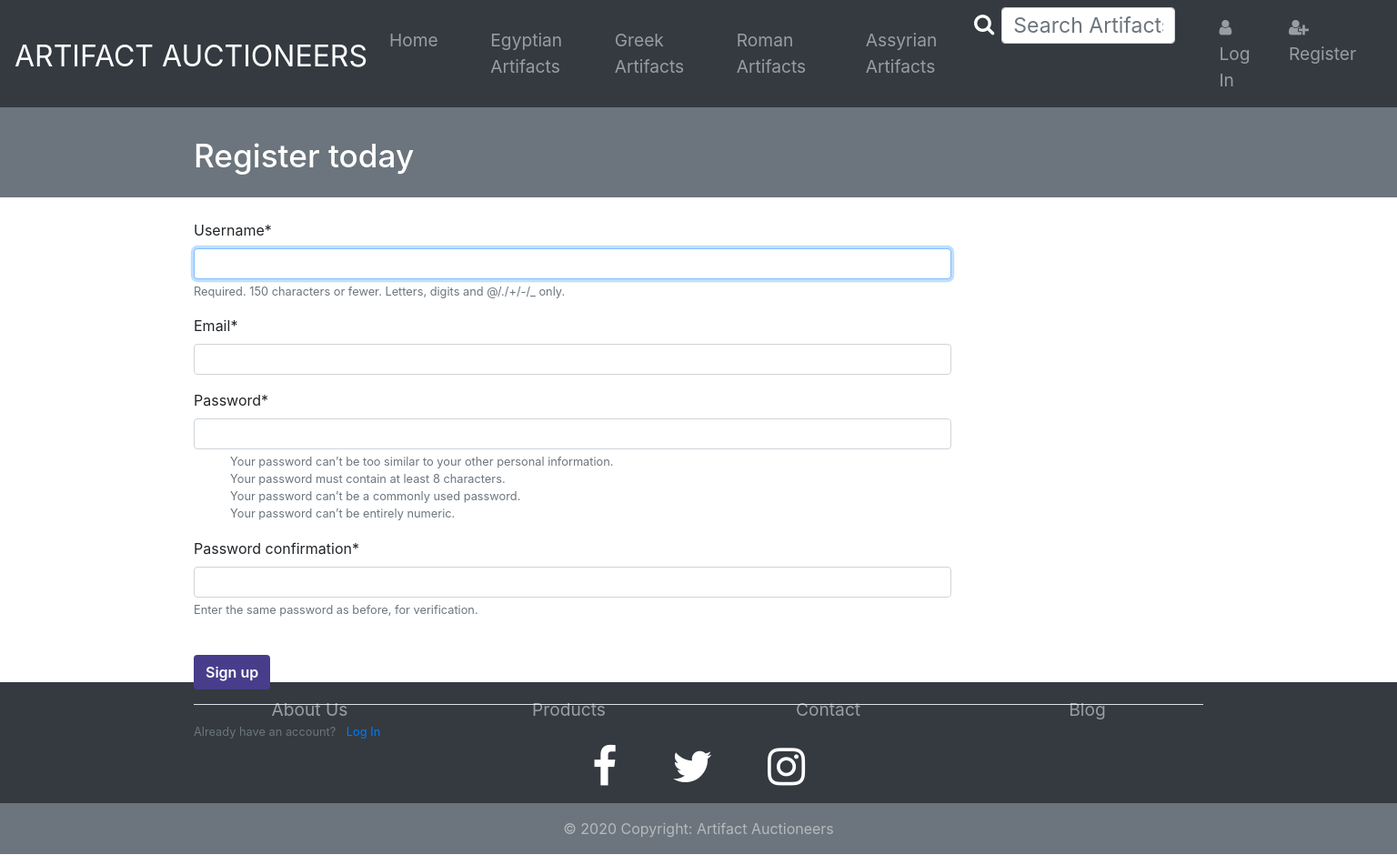
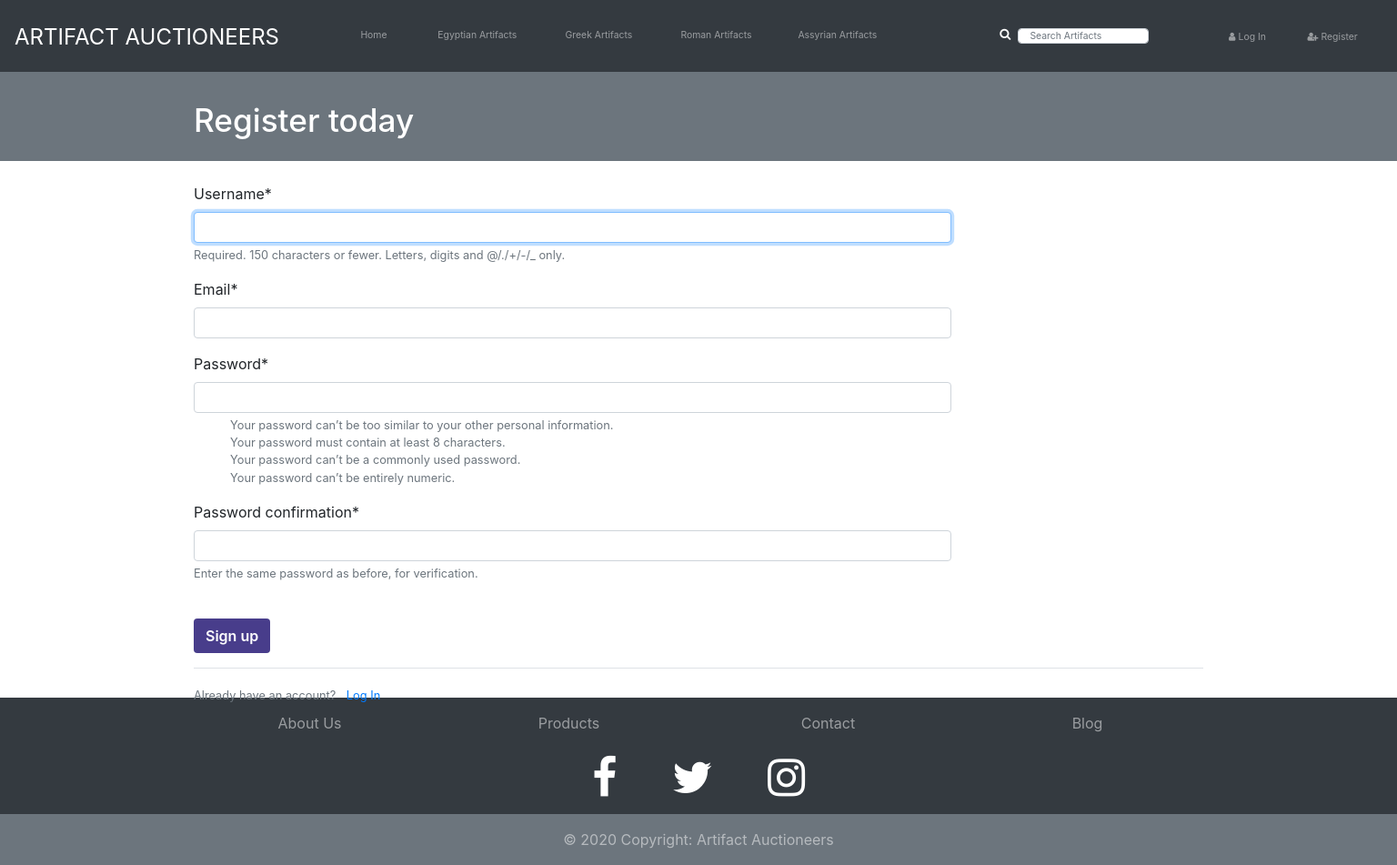
Before and after one commit to njdavies/milestone-project-four, a Django app: page /accounts/signup/ in a window 1536 px wide. Shown: the whole page at 91% size. Run offline with Django 3.2, Linux system fonts and the light colour scheme; some libraries are stand-ins or nearby versions.

Commit message:
Updated padding and margins for nav bar

```diff
--- a/pages/templates/base.html
+++ b/pages/templates/base.html
@@ -6,9 +6,9 @@
 <head>
     <meta charset="utf-8" />
     <!-- Set the viewport to allow responsiveness -->
-    <meta name="viewport" content="width=device-width, initial-scale=1, shrink-to-fit=no" />
+    <meta name="viewport" content="width=device-width, initial-scale=1/">
     <!-- Bootstrap CSS -->
-    <link rel="stylesheet" href="https://stackpath.bootstrapcdn.com/bootstrap/4.4.1/css/bootstrap.min.css" integrity="sha384-Vkoo8x4CGsO3+Hhxv8T/Q5PaXtkKtu6ug5TOeNV6gBiFeWPGFN9MuhOf23Q9Ifjh" crossorigin="anonymous" />
+    <link rel=" stylesheet" href="https://stackpath.bootstrapcdn.com/bootstrap/4.4.1/css/bootstrap.min.css" integrity="sha384-Vkoo8x4CGsO3+Hhxv8T/Q5PaXtkKtu6ug5TOeNV6gBiFeWPGFN9MuhOf23Q9Ifjh" crossorigin="anonymous" />
     <!-- Fonts and Icons -->
     <link rel="stylesheet" href="https://cdnjs.cloudflare.com/ajax/libs/font-awesome/4.7.0/css/font-awesome.min.css" />
     <link rel="stylesheet" href="https://cdnjs.cloudflare.com/ajax/libs/hover.css/2.3.1/css/hover.css" />
--- a/static/css/style.css
+++ b/static/css/style.css
@@ -39,9 +39,14 @@ html {
 #searchbox-text {
     height: 2em;
     margin-top: 0.5em;
+    width: 50%;
 }
 
 .fa-user {
+    padding-right: 0.3em;
+}
+
+.fa-user-plus {
     padding-right: 0.3em;
 }
 
@@ -540,7 +545,7 @@ a.account-links:hover {
 
 .lot-text p {
     font-size: 0.7em;
-    padding-left: 0.75sem;
+    padding-left: 0.75em;
     margin-bottom: 0;
     padding-bottom: 0;
 }
@@ -610,7 +615,7 @@ a.account-links:hover {
 
 .alert-danger {
     margin-top: 1em;
-    font-size: 0.75;
+    font-size: 0.75em;
     text-align: center;
 }
 
@@ -920,50 +925,52 @@ label {
 
     .navbar-brand {
         font-size: 1em;
-        margin-right: 0;
+        margin-top: 0.40em;
+        margin-right: 0em;
         padding-bottom: 0.9em;
     }
 
-    #nav-link-home {
-        margin-right: 2em;
+    #nav-item-home {
+        margin-right: 1em;
         margin-left: 2em;
     }
 
     .nav-item {
-        font-size: 0.6em;
+        font-size: 0.4em;
         padding-right: 0.2em;
     }
 
-    .nav-link {
-        padding-right: 0.5em !important;
+    #nav-item-search {
+        margin-top: 0.75em;
+        font-size: 1em;
     }
 
     .fa-search {
         font-size: 0.75em;
+        margin-bottom: 1.258em;
     }
 
     #searchbox-text {
-        margin-top: 0;
-        font-size: 0.6em;
+        margin-top: 0em;
+        margin-bottom: 1em;
+        font-size: 0.5em;
+        width: 65%;
     }
 
-    .nav-item-user {
-        margin-left: 0.25em;
-        padding-left: 1em;
+    #nav-item-login {
+        margin-top: 1.6em;
     }
 
-    .nav-item-cart {
-        padding-left: 0.5em;
+    #nav-item-register {
+        margin-top: 1.6em;
     }
 
-    .fa-user {
-        padding-right: 3em;
-        padding-bottom: 0.05em;
+    #nav-item-cart {
+        margin-top: 1.6em;
     }
 
-    .fa-shopping-cart {
-        padding-right: 3em;
-        padding-bottom: 0.05em;
+    #nav-item-logout {
+        margin-top: 1.6em;
     }
 
     #site-tagline {
@@ -1173,7 +1180,7 @@ label {
     }
 }
 
-@media (min-width: 1024px) and (max-width: 1366px) {
+@media (min-width: 1024px) {
     /* Home Page  */
 
     .navbar-brand {
@@ -1183,12 +1190,16 @@ label {
     }
 
     .nav-item {
-        font-size: 0.75em;
-        padding-right: 0.1em;
+        font-size: 0.5em;
+        padding-right: 1em;
+    }
+
+    #nav-item-home {
+        margin-right: 1em;
     }
 
     #nav-item-end {
-        padding-right: 0em;
+        padding-right: 1.25em;
     }
 
     .form-inline {
@@ -1200,25 +1211,21 @@ label {
         width: 70%;
     }
 
+    .fa-search {
+        margin-bottom: 1.75em;
+    }
+
     #searchbox-text {
         font-size: 0.75em;
+        width: 67%;
     }
 
-    .fa-user {
-        padding-right: 4em;
+    #nav-item-login {
+        margin-top: 1.5em;
     }
 
-    .fa-shopping-cart {
-        padding-right: 4em;
-    }
-
-    .nav-item-user {
-        padding-left: 0.5em;
-        padding-right: 0.5em;
-    }
-
-    #nav-item-cart {
-        padding-right: 0.5em;
+    #nav-item-register {
+        margin-top: 1.5em;
     }
 
     #site-tagline {
@@ -1226,7 +1233,7 @@ label {
     }
 
     .footer-link {
-        font-size: 0.75em !important;
+        font-size: 0.5em !important;
     }
 
     /* Account Pages */
@@ -1340,6 +1347,18 @@ label {
     }
 }
 
+@media (min-width: 1367px) and (max-width: 1727px) {
+
+    .nav-item {
+        font-size: 0.65em !important;
+    }
+
+    #searchbox-text {
+        width: 65% !important;
+    }
+
+}
+
 @media (min-width: 1367px) {
     /* Home Page */
 
@@ -1348,19 +1367,20 @@ label {
     }
 
     .navbar-brand {
-        font-size: 2em;
+        font-size: 1.50em;
         margin-right: 0.5em;
-        padding-bottom: 0;
+        padding-bottom: 0.5em;
     }
 
-    #nav-link-home {
+    #nav-item-home {
         margin-right: 0.25em;
         margin-left: 1em;
     }
 
     .nav-item {
-        font-size: 1.2em;
-        padding-right: 1em;
+        font-size: 1em;
+        padding-right: 1.85em;
+        padding-left: 1em;
     }
 
     .nav-padding {
@@ -1377,16 +1397,31 @@ label {
     }
 
     .fa-search {
+        margin-top: 0.85em;
         font-size: 1.25em !important;
     }
 
     #searchbox-text {
-        height: 1.75em;
-        font-size: 1.2em;
+        margin-top: 0.30em;
+        height: 1.65em;
+        font-size: 1em;
+        width: 84%;
     }
 
-    .fa-user {
-        padding-right: 0.5em;
+    #nav-item-login {
+        margin-top: 1.25em;
+    }
+
+    #nav-item-register {
+        margin-top: 1.25em;
+    }
+
+    #nav-item-cart {
+        margin-top: 1.25em;
+    }
+
+    #nav-item-logout {
+        margin-top: 1.25em;
     }
 
     #site-tagline {
@@ -1394,7 +1429,7 @@ label {
     }
 
     .footer-link {
-        font-size: 1.2em !important;
+        font-size: 1em !important;
     }
 
     /* Account Pages */
```
